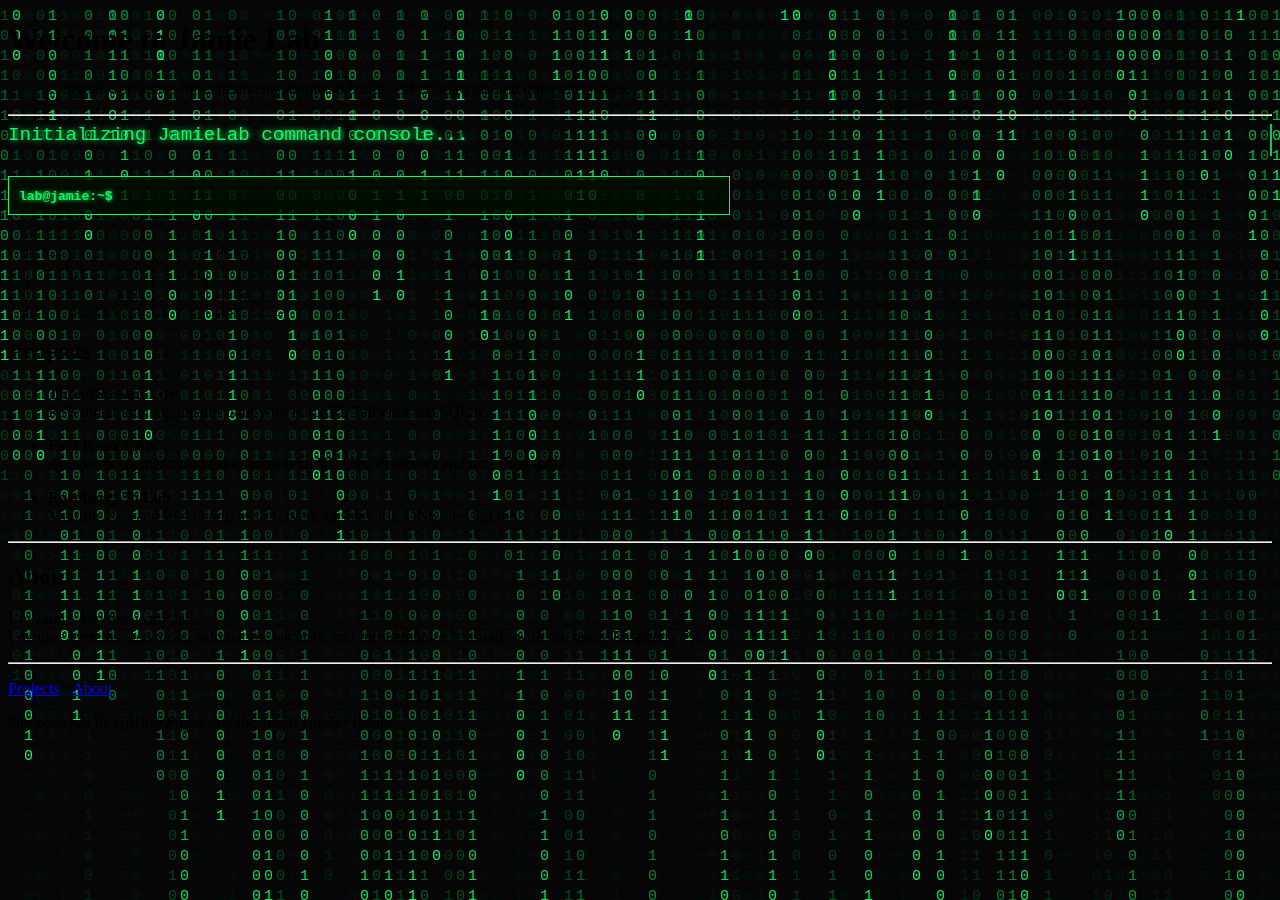
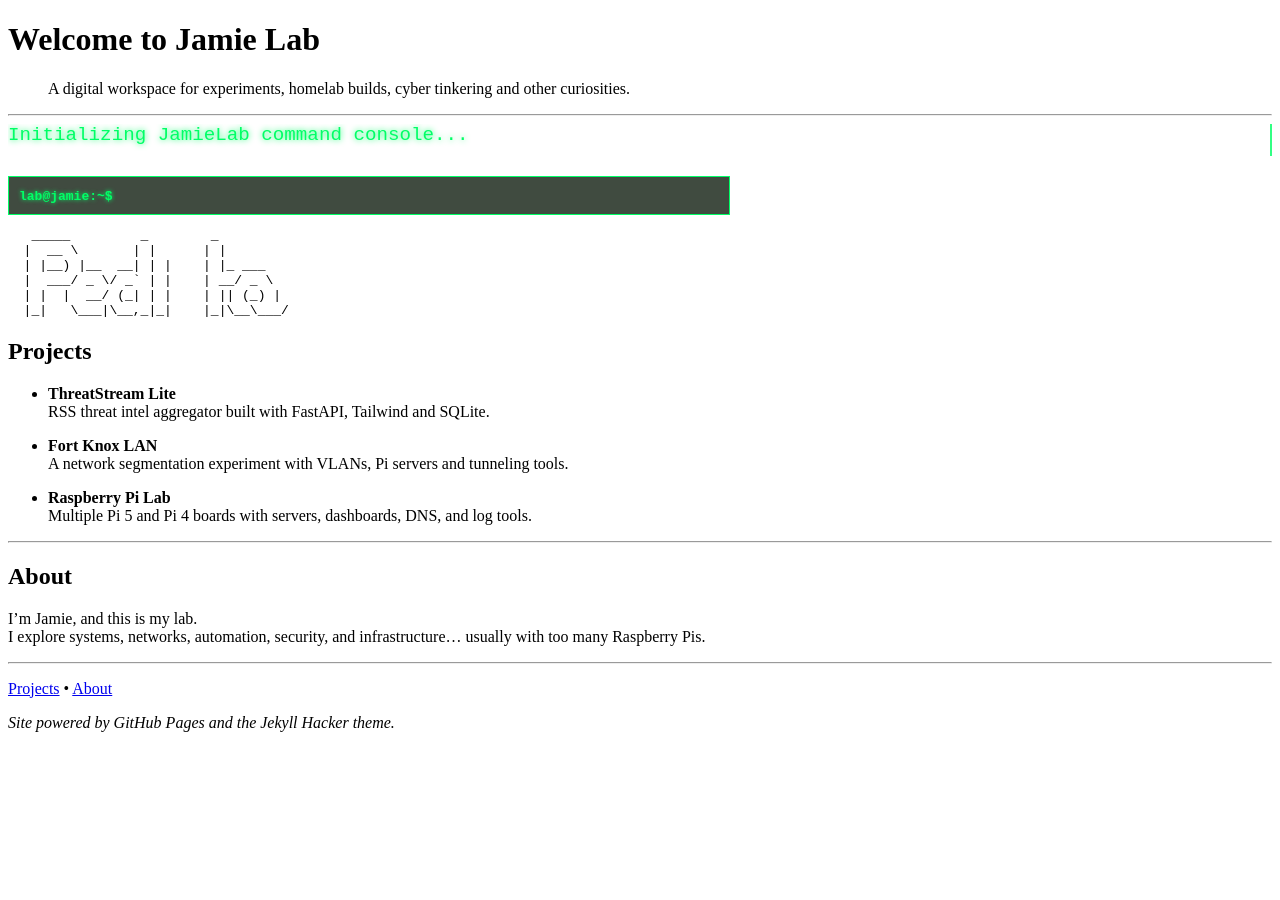
Before and after one commit to jimjamscott22/jimjamscott22.github.io, a Jekyll site: the page built from index.md, in a window 1280 px wide. Built offline with Jekyll 4.4.1, drawn with Linux system fonts in a browser that asks for light colours.

Commit message:
Update custom.css
Had to try another fix by replacing some CSS

```diff
--- a/assets/css/custom.css
+++ b/assets/css/custom.css
@@ -15,17 +15,13 @@
   50% { border-color: transparent; }
   100% { border-color: #00ff66; }
 }
-/*
 #matrix {
-  position: fixed;
-  top: 0;
-  left: 0;
-  z-index: -1;
-  width: 100%;
-  height: 100%;
-  pointer-events: none;
+  display: none !important;
+  visibility: hidden !important;
+  opacity: 0 !important;
+  pointer-events: none !important;
 }
-*/
+
 #terminal {
   background: rgba(0, 15, 0, 0.75);
   border: 1px solid #00ff66;
```
